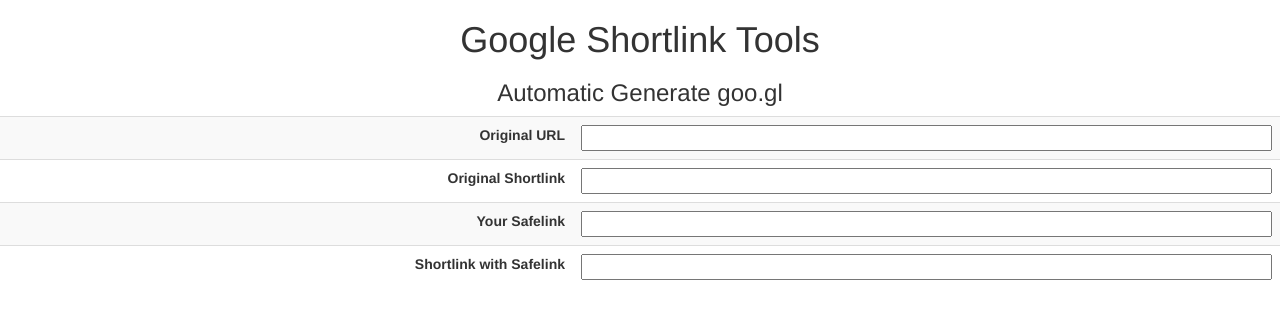
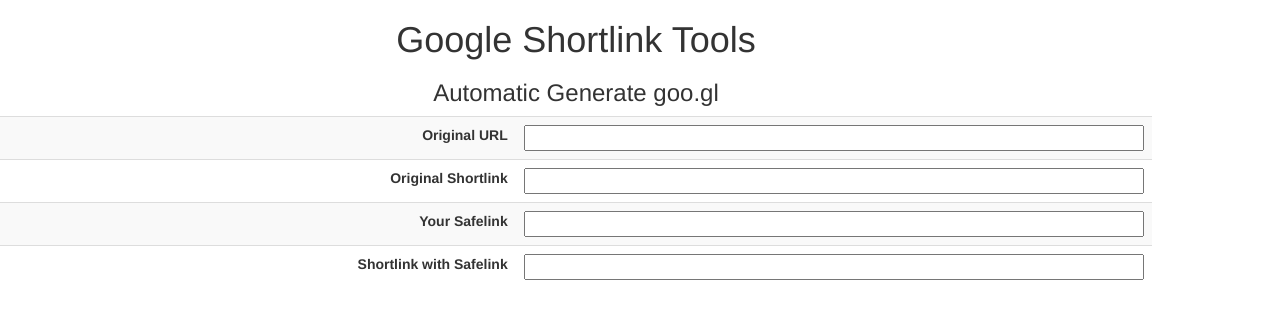
Before and after one commit to arachi007/arachi007.github.io, a Jekyll site: the page shortern.html, which Jekyll copies as it is, in a window 1280 px wide. Shown: the top 319 px of the page. Built offline with Jekyll 4.4.1, drawn with Linux system fonts in a browser that asks for light colours.

Commit message:
Update shortern.html

```diff
--- a/shortern.html
+++ b/shortern.html
@@ -1,6 +1,7 @@
 <!DOCTYPE html>
 <html><head>
 <style>
+ body{ width: 90%; height: 90%; margin-left:5%; margin-top:30px}
 label { float:right;
 right: 0px;}
 input { width: 100%}
```
